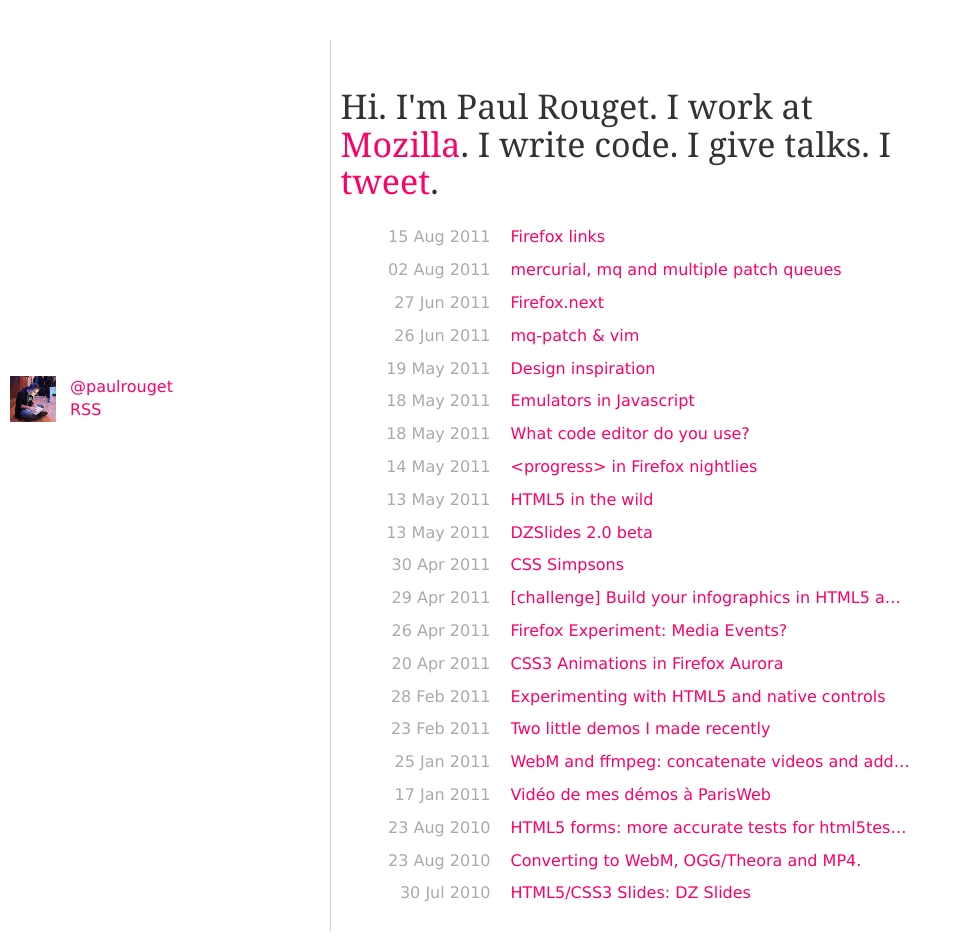
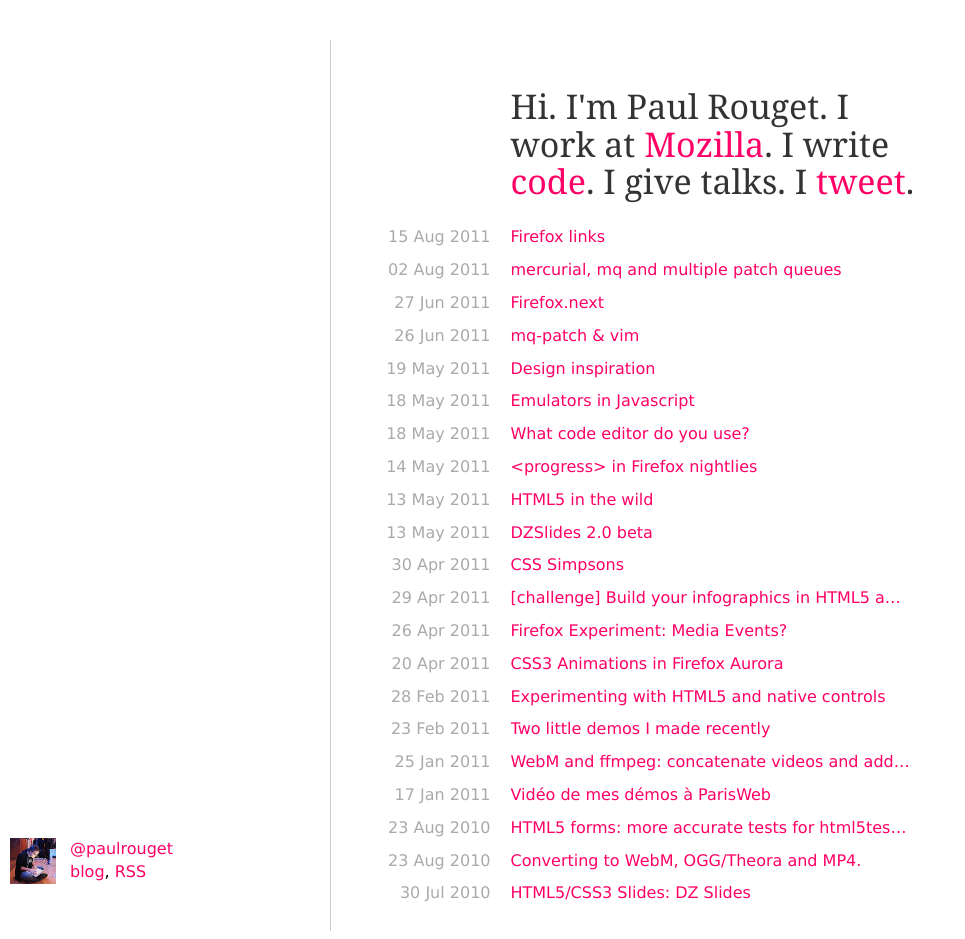
Before and after one commit to paulrouget/paulrouget.github.com, a Jekyll site: the page built from index.html, in a window 1280 px wide. Shown: the whole page, without its empty margins (0-965 px from the left). Built offline with Jekyll 4.4.1, drawn with Linux system fonts in a browser that asks for light colours.

Commit message:
shift the title

```diff
--- a/_layouts/post.html
+++ b/_layouts/post.html
@@ -15,9 +15,6 @@
 
 <article>
     {{ content }}
-
-    <footer>
-    </footer>
 
     <div id="meta">
         <span id="date">{{ page.date | date_to_string}} - </span>
@@ -41,7 +38,7 @@
 <aside>
   <ul>
     <li><a href="http://twitter.com/paulrouget">@paulrouget</a>
-    <li><a href="http://paulrouget.com/index.xml">RSS</a>
+    <li><a href="http://paulrouget.com">blog</a>, <a href="http://paulrouget.com/index.xml">RSS</a>
   </ul>
 </aside>
 
--- a/css/reboot.css
+++ b/css/reboot.css
@@ -3,7 +3,7 @@
 
 aside {
   position: fixed;
-  top: 40%; left: 10px;
+  bottom: 0; left: 10px;
   vertical-align: top;
 }
 
@@ -86,6 +86,7 @@
 tt { display: block; margin: 1.625em 0; }
 hr { margin-bottom:1.625em; }
 /* Specific homepage stuff */
+#home h1 { padding-left: 170px; }
 #home li a {
   vertical-align: top;
   display: inline-block;
@@ -115,6 +116,7 @@
     bottom: 0; left: 10px;
     vertical-align: top;
   }
+  #home h1 { padding-left: 40px; }
   #home li time {
     display: none;
   }
--- a/index.html
+++ b/index.html
@@ -20,7 +20,7 @@
 <article id="home">
 
     <h1>Hi. I'm Paul Rouget. I work at <a href="http://mozilla.org">Mozilla</a>.
-    I write code. I give talks.
+      I write <a href="https://wiki.mozilla.org/DevTools">code</a>. I give talks.
     I <a href="http://twitter.com/paulrouget">tweet</a>.
     </h1>
 
@@ -36,7 +36,7 @@
 <aside>
   <ul>
     <li><a href="http://twitter.com/paulrouget">@paulrouget</a>
-    <li><a href="http://paulrouget.com/index.xml">RSS</a>
+    <li><a href="http://paulrouget.com">blog</a>, <a href="http://paulrouget.com/index.xml">RSS</a>
   </ul>
 </aside>
 
```
